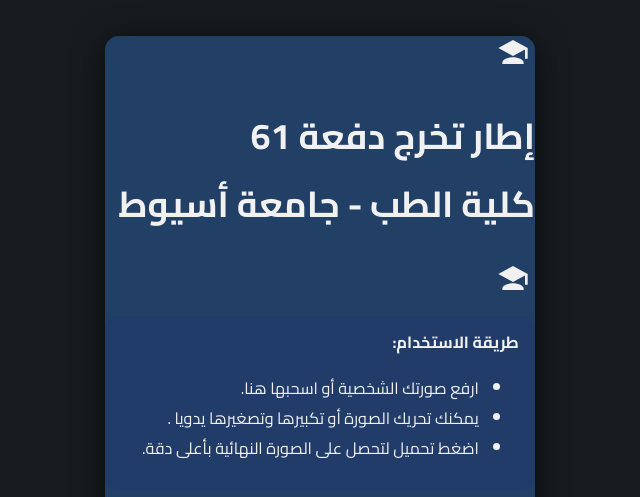
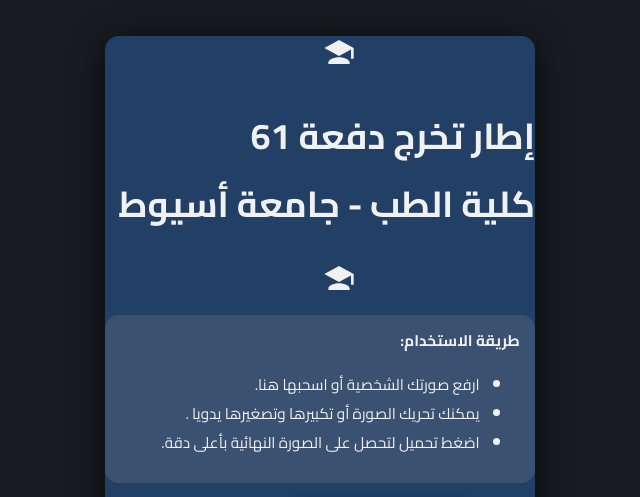
Before and after one commit to abdouhafez20/Assiut-61-website-3, a plain HTML site: page index.html in a window 1280 px wide. Shown: the top 497 px of the page, without its empty margins (320-960 px from the left). Drawn offline with Linux system fonts and the light colour scheme.

Commit message:
Update style.css

```diff
--- a/style.css
+++ b/style.css
@@ -28,15 +28,15 @@ html, body {
   box-shadow: 0 4px 32px #000A;
 }
 .cap-icon {
-  margin: 0 6px;
+  margin: 5em 10em;
   vertical-align: middle;
 }
 .usage-hint {
-  background: rgba(26,35,126,.1);
+  background: rgba(155,155,155,.2);
   padding: .7em 1em;
   border-radius: var(--border-radius);
   margin: .7em 0 1.1em 0;
-  font-size: .9em;
+  font-size: .85em;
 }
 .controls {
   display: flex;
```
